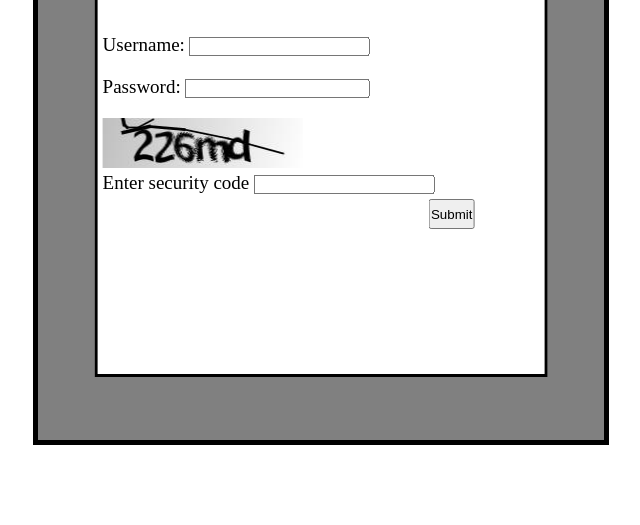
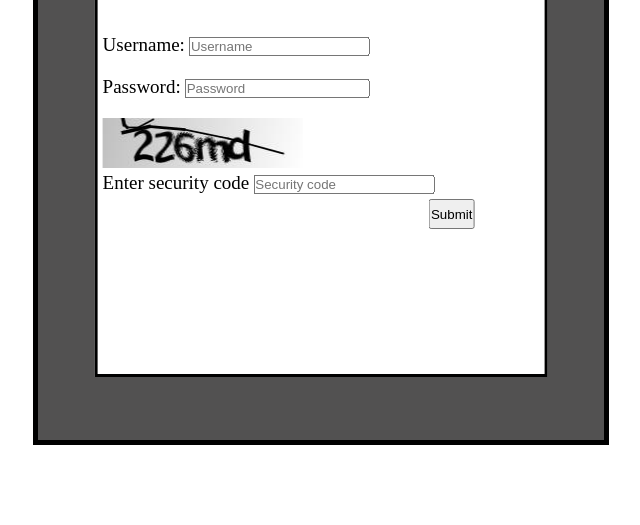
Before and after one commit to GLXALOKESH/simple-blog-website-1, a plain HTML site: page login.html in a window 1280 px wide. Shown: the part 275-800 px from the top of the page, without its empty margins (319-959 px from the left). Drawn offline with Linux system fonts and the light colour scheme; a web font is replaced by a local one.

Commit message:
login form

```diff
--- a/login.html
+++ b/login.html
@@ -19,7 +19,7 @@
             top: 50%;
             left: 50%;
             transform: translate(-50%, -50%);
-            background-color: gray;
+            background-color: rgb(82, 81, 81);
             padding: 20px;
             height: 80vh;
             width: 45vw;
@@ -98,20 +98,20 @@
                 </div>
                 <div class="form username">
                     <label for="name"> Username:</label>
-                    <input type="username" name="usernameme">
+                    <input type="username" name="usernameme" placeholder="Username">
 
                 </div>
 
                 <div class="form password">
                     <label for="password">Password:</label>
 
-                    <input type="password" name="password" id="pass1">
+                    <input type="password" name="password" id="pass1" placeholder="Password">
                 </div>
                 <div class="form captcha">
                     <img src="226md.png" alt="captcha">
                     <div>
                         <label for="security-code">Enter security code</label>
-                        <input type="text">
+                        <input type="text" placeholder="Security code">
                     </div>
                 </div>
                 <div class="form login-button">
```
